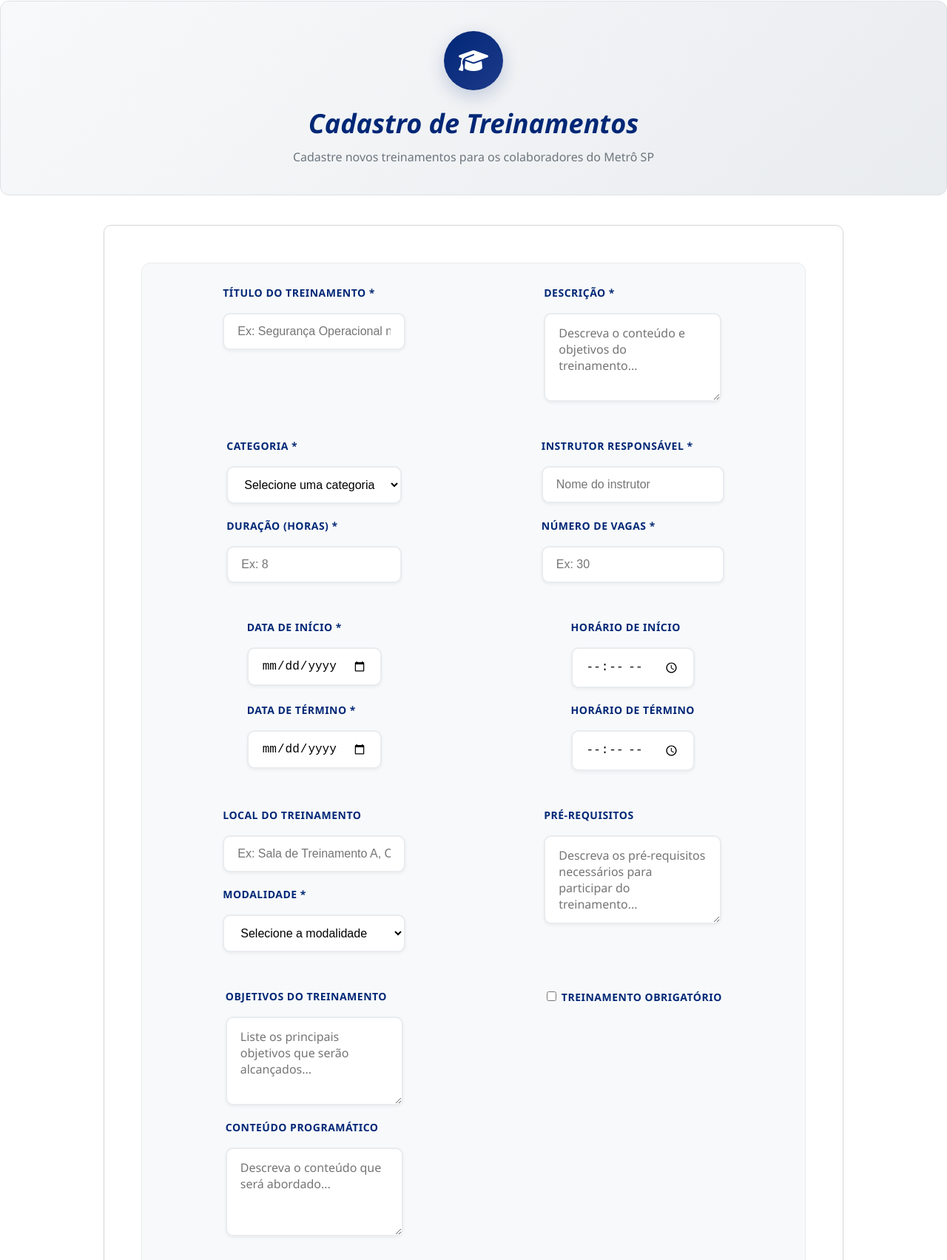
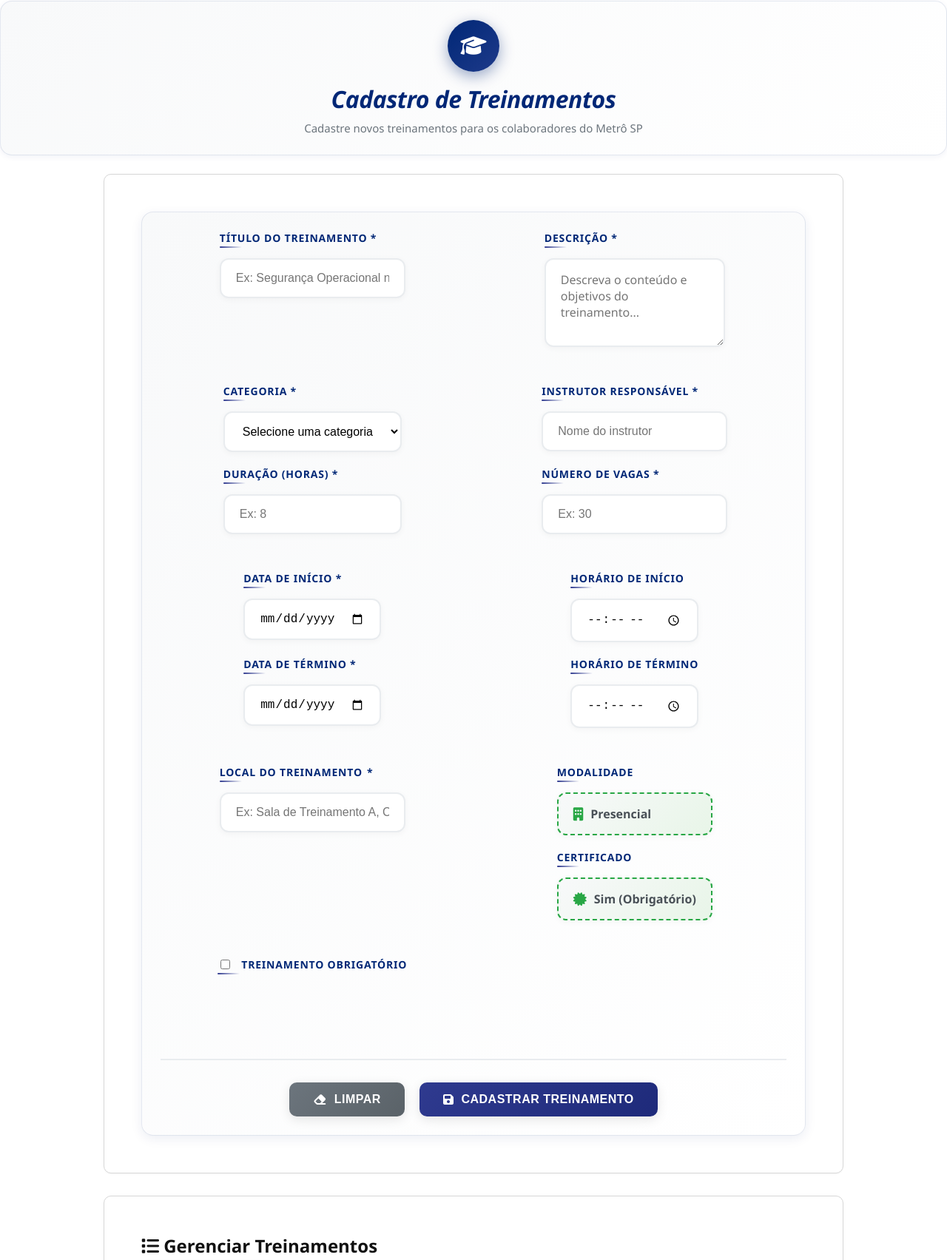
Before and after one commit to facarreri777/2025_maua_pii_t3_sub2_controle_treinamentos_metro_sp, a plain HTML site: page TelaCadastroTreinamentos/cadastro_treinamentos.html in a window 1280 px wide. Shown: the part 229-1932 px from the top of the page at 74% size. Drawn offline with Linux system fonts and the light colour scheme.

Commit message:
update da tela

```diff
--- a/cadastrodetreinamnetos/cadastro_treinamentos.css
+++ b/TelaCadastroTreinamentos/cadastro_treinamentos.css
@@ -238,53 +238,12 @@ body {
     background: #ffffff;
 }
 
-header.topo {
-    background: var(--blue-escuro);
-    color: #fff;
-    padding: 18px 20px;
-    font-size: 26px;
-    font-weight: 700;
-    display: flex;
-    justify-content: space-between;
-    align-items: center;
-    min-height: 70px;
-}
+/* Header styles are inherited from base.css */
 
 
-.btn-logout {
-    background: rgba(255, 255, 255, 0.2);
-    color: white;
-    border: 1px solid rgba(255, 255, 255, 0.3);
-    padding: 8px 15px;
-    border-radius: 6px;
-    font-size: 14px;
-    font-weight: 600;
-    cursor: pointer;
-    transition: all 0.3s;
-    display: flex;
-    align-items: center;
-    gap: 8px;
-}
+/* Button logout styles are inherited from base.css */
 
-.btn-logout:hover {
-    background: rgba(255, 255, 255, 0.3);
-    border-color: rgba(255, 255, 255, 0.5);
-}
-
-/* ===== LOGO DO GOVERNO ===== */
-.logo-governo {
-    background-color: #000;
-    display: flex;
-    justify-content: flex-start;
-    align-items: center;
-    padding: 10px 30px;
-    min-height: 70px;
-}
-
-.logo-governo img {
-    height: 55px;
-    width: auto;
-}
+/* Logo governo styles are inherited from base.css */
 
 
 /* ===== CARD CENTRAL ===== */
@@ -303,44 +262,58 @@ header.topo {
 /* ===== HEADER DA PÁGINA ===== */
 .page-header {
     text-align: center;
-    margin-bottom: 40px;
-    padding: 40px 20px;
-    background: linear-gradient(135deg, #f8f9fa 0%, #e9ecef 100%);
-    border-radius: 12px;
-    border: 1px solid #dee2e6;
+    margin-bottom: 25px;
+    padding: 25px 20px;
+    background: linear-gradient(135deg, #f8f9fa 0%, #ffffff 100%);
+    border-radius: 16px;
+    border: 1px solid rgba(0, 39, 118, 0.1);
+    box-shadow: 0 2px 8px rgba(0, 39, 118, 0.06);
 }
 
 .header-icon {
-    width: 80px;
-    height: 80px;
+    width: 70px;
+    height: 70px;
     background: linear-gradient(135deg, var(--blue-escuro) 0%, #1e3a8a 100%);
     border-radius: 50%;
     display: flex;
     align-items: center;
     justify-content: center;
-    margin: 0 auto 20px;
-    box-shadow: 0 8px 25px rgba(0, 39, 118, 0.2);
+    margin: 0 auto 15px;
+    box-shadow: 0 6px 20px rgba(0, 39, 118, 0.4);
+    transition: all 0.3s ease;
+}
+
+.header-icon:hover {
+    transform: scale(1.05);
+    box-shadow: 0 8px 25px rgba(0, 39, 118, 0.5);
 }
 
 .header-icon i {
-    font-size: 32px;
+    font-size: 28px;
     color: white;
+    transition: transform 0.3s ease;
+}
+
+.header-icon:hover i {
+    transform: scale(1.1);
 }
 
 h1 {
-    margin: 0 0 10px;
-    font-size: 36px;
+    margin: 0 0 8px;
+    font-size: 32px;
     font-weight: 700;
     color: var(--blue-escuro);
     text-align: center;
+    letter-spacing: -0.5px;
 }
 
 p.lead {
     margin: 0;
     color: #6c757d;
-    font-size: 16px;
+    font-size: 15px;
     text-align: center;
     font-weight: 500;
+    line-height: 1.4;
 }
 
 /* ===== FORMULÁRIO ===== */
@@ -348,10 +321,17 @@ p.lead {
     display: grid;
     grid-template-columns: 1fr 1fr;
     gap: 25px;
-    padding: 30px;
-    background: #f8f9fa;
-    border-radius: 12px;
-    border: 1px solid #e9ecef;
+    padding: 25px;
+    background: linear-gradient(135deg, #f8f9fa 0%, #ffffff 100%);
+    border-radius: 16px;
+    border: 1px solid rgba(0, 39, 118, 0.1);
+    box-shadow: 0 4px 15px rgba(0, 39, 118, 0.08);
+    transition: all 0.3s ease;
+}
+
+.form-treinamento:hover {
+    box-shadow: 0 6px 20px rgba(0, 39, 118, 0.12);
+    transform: translateY(-1px);
 }
 
 .form-group.full-width {
@@ -365,23 +345,40 @@ p.lead {
 }
 
 .form-group label {
-    font-weight: 600;
+    font-weight: 700;
     color: var(--blue-escuro);
     font-size: 14px;
     text-transform: uppercase;
-    letter-spacing: 0.5px;
+    letter-spacing: 0.8px;
+    margin-bottom: 8px;
+    display: flex;
+    align-items: center;
+    gap: 6px;
+    position: relative;
+}
+
+.form-group label::after {
+    content: '';
+    position: absolute;
+    bottom: -4px;
+    left: 0;
+    width: 30px;
+    height: 2px;
+    background: linear-gradient(90deg, var(--btn-blue) 0%, transparent 100%);
+    border-radius: 1px;
 }
 
 .form-input,
 .form-select,
 .form-textarea {
-    padding: 14px 18px;
+    padding: 16px 20px;
     border: 2px solid #e9ecef;
-    border-radius: 10px;
+    border-radius: 12px;
     font-size: 16px;
     background: white;
-    transition: all 0.3s ease;
-    box-shadow: 0 2px 4px rgba(0, 0, 0, 0.05);
+    transition: all 0.3s cubic-bezier(0.4, 0, 0.2, 1);
+    box-shadow: 0 2px 8px rgba(0, 0, 0, 0.04);
+    position: relative;
 }
 
 .form-input:focus,
@@ -389,14 +386,45 @@ p.lead {
 .form-textarea:focus {
     outline: none;
     border-color: var(--btn-blue);
-    box-shadow: 0 0 0 3px rgba(47, 58, 143, 0.1);
-    transform: translateY(-1px);
+    box-shadow: 0 0 0 4px rgba(47, 58, 143, 0.15), 0 4px 12px rgba(0, 39, 118, 0.1);
+    transform: translateY(-2px);
+    background: #fafbff;
+}
+
+.form-input:hover,
+.form-select:hover,
+.form-textarea:hover {
+    border-color: rgba(47, 58, 143, 0.3);
+    box-shadow: 0 2px 12px rgba(0, 0, 0, 0.08);
 }
 
 .form-textarea {
     resize: vertical;
     min-height: 120px;
     font-family: inherit;
+}
+
+/* ===== CAMPOS DE EXIBIÇÃO (NÃO EDITÁVEIS) ===== */
+.form-display {
+    padding: 16px 20px;
+    border: 2px solid #e9ecef;
+    border-radius: 12px;
+    font-size: 16px;
+    background: #f8f9fa;
+    color: #495057;
+    font-weight: 600;
+    display: flex;
+    align-items: center;
+    gap: 10px;
+    box-shadow: 0 2px 8px rgba(0, 0, 0, 0.04);
+    border-style: dashed;
+    border-color: #28a745;
+    background: linear-gradient(135deg, #f8f9fa 0%, #e8f5e8 100%);
+}
+
+.form-display i {
+    color: #28a745;
+    font-size: 18px;
 }
 
 /* ===== BOTÕES ===== */
--- a/cadastrodetreinamnetos/cadastro_treinamentos.html
+++ b/TelaCadastroTreinamentos/cadastro_treinamentos.html
@@ -5,6 +5,7 @@
   <meta charset="utf-8" />
   <meta name="viewport" content="width=device-width,initial-scale=1" />
   <title>Cadastro de Treinamentos - Metrô SP</title>
+  <!-- Versão atualizada: Campos obrigatórios e valores padrão configurados -->
 
   <!-- Ícone do Metrô de São Paulo (favicon) -->
   <link rel="icon" type="image/png"
@@ -36,7 +37,7 @@
   </div>
 
   <main class="main-content">
-    <a href="../2025_maua_pii_t3_sub2_controle_treinamentos_metro_sp-tela-home/tela_home.html" class="btn-voltar">
+    <a href="../TelaHome/tela_home.html" class="btn-voltar">
       <i class="fa-solid fa-arrow-left"></i> Voltar ao Dashboard
     </a>
 
@@ -123,42 +124,29 @@
           </div>
 
           <div class="form-row">
-            <div class="form-group">
-              <label for="local">Local do Treinamento</label>
+            <div class="form-group full-width">
+              <label for="local">Local do Treinamento <span id="local-required" style="display: none;">*</span></label>
               <input type="text" id="local" name="local" class="form-input"
                      placeholder="Ex: Sala de Treinamento A, Centro de Capacitação">
             </div>
+          </div>
+
+          <!-- Modalidade e Certificado fixos - não editáveis -->
+          <div class="form-row">
             <div class="form-group">
-              <label for="modalidade">Modalidade *</label>
-              <select id="modalidade" name="modalidade" class="form-select" required>
-                <option value="">Selecione a modalidade</option>
-                <option value="presencial">Presencial</option>
-                <option value="online">Online</option>
-                <option value="hibrido">Híbrido</option>
-              </select>
+              <label>Modalidade</label>
+              <div class="form-display">
+                <i class="fa-solid fa-building"></i> Presencial
+              </div>
+            </div>
+            <div class="form-group">
+              <label>Certificado</label>
+              <div class="form-display">
+                <i class="fa-solid fa-certificate"></i> Sim (Obrigatório)
+              </div>
             </div>
           </div>
 
-          <div class="form-row">
-            <div class="form-group full-width">
-              <label for="requisitos">Pré-requisitos</label>
-              <textarea id="requisitos" name="requisitos" class="form-textarea"
-                        placeholder="Descreva os pré-requisitos necessários para participar do treinamento..."></textarea>
-            </div>
-          </div>
-
-          <div class="form-row">
-            <div class="form-group">
-              <label for="objetivos">Objetivos do Treinamento</label>
-              <textarea id="objetivos" name="objetivos" class="form-textarea"
-                        placeholder="Liste os principais objetivos que serão alcançados..."></textarea>
-            </div>
-            <div class="form-group">
-              <label for="conteudo">Conteúdo Programático</label>
-              <textarea id="conteudo" name="conteudo" class="form-textarea"
-                        placeholder="Descreva o conteúdo que será abordado..."></textarea>
-            </div>
-          </div>
 
           <div class="form-row">
             <div class="form-group">
--- a/cadastrodetreinamnetos/cadastro_treinamentos.js
+++ b/TelaCadastroTreinamentos/cadastro_treinamentos.js
@@ -12,7 +12,7 @@ function logout() {
     if (confirm('Tem certeza que deseja sair do sistema?')) {
         localStorage.removeItem('token');
         localStorage.removeItem('user');
-        window.location.href = '../2025_maua_pii_t3_sub2_controle_treinamentos_metro_sp-tela_login/tela_login.html';
+        window.location.href = '../TelaLogin/tela_login.html';
     }
 }
 
@@ -474,8 +474,9 @@ function validarFormulario(formData) {
         erros.push('Data de término é obrigatória');
     }
 
-    if (!formData.modalidade) {
-        erros.push('Modalidade é obrigatória');
+    // Validar local (obrigatório para todos os treinamentos)
+    if (!formData.local.trim()) {
+        erros.push('Local é obrigatório para treinamentos presenciais');
     }
 
     // Validar datas
@@ -513,11 +514,8 @@ function cadastrarTreinamento(formData) {
         horario_inicio: formData.horario_inicio || null,
         horario_fim: formData.horario_fim || null,
         local: formData.local.trim() || null,
-        modalidade: formData.modalidade,
-        requisitos: formData.requisitos.trim() || null,
-        objetivos: formData.objetivos.trim() || null,
-        conteudo: formData.conteudo.trim() || null,
-        certificado: true, // Todos os treinamentos emitem certificado
+        modalidade: 'presencial', // Fixo: presencial
+        certificado: true, // Fixo: sempre true
         obrigatorio: formData.obrigatorio || false,
         ativo: true,
         data_cadastro: new Date().toISOString()
@@ -541,6 +539,8 @@ function cadastrarTreinamento(formData) {
 function limparFormulario() {
     document.getElementById('formTreinamento').reset();
     ocultarAlertas();
+    // Restaurar valores padrão
+    definirValoresPadrao();
 }
 
 // Mostrar alerta
@@ -598,9 +598,6 @@ function visualizarTreinamento(id) {
             <strong>Período:</strong> ${formatarData(treinamento.data_inicio)} - ${formatarData(treinamento.data_fim)}<br>
             <strong>Modalidade:</strong> ${treinamento.modalidade}<br>
             ${treinamento.local ? `<strong>Local:</strong> ${treinamento.local}<br>` : ''}
-            ${treinamento.requisitos ? `<strong>Pré-requisitos:</strong> ${treinamento.requisitos}<br>` : ''}
-            ${treinamento.objetivos ? `<strong>Objetivos:</strong> ${treinamento.objetivos}<br>` : ''}
-            ${treinamento.conteudo ? `<strong>Conteúdo:</strong> ${treinamento.conteudo}<br>` : ''}
             <strong>Certificado:</strong> ${treinamento.certificado ? 'Sim' : 'Não'}<br>
             <strong>Obrigatório:</strong> ${treinamento.obrigatorio ? 'Sim' : 'Não'}
         `;
@@ -625,11 +622,6 @@ function editarTreinamento(id) {
         document.getElementById('horario_inicio').value = treinamento.horario_inicio || '';
         document.getElementById('horario_fim').value = treinamento.horario_fim || '';
         document.getElementById('local').value = treinamento.local || '';
-        document.getElementById('modalidade').value = treinamento.modalidade;
-        document.getElementById('requisitos').value = treinamento.requisitos || '';
-        document.getElementById('objetivos').value = treinamento.objetivos || '';
-        document.getElementById('conteudo').value = treinamento.conteudo || '';
-        // Certificado sempre true - não precisa definir
         document.getElementById('obrigatorio').checked = treinamento.obrigatorio;
 
         // Remover treinamento da lista (será adicionado novamente ao salvar)
@@ -697,6 +689,24 @@ function exportarTreinamentos() {
     mostrarAlerta('success', 'Exportação', 'Treinamentos exportados com sucesso!');
 }
 
+// Definir valores padrão do formulário
+function definirValoresPadrao() {
+    console.log('Definindo valores padrão...');
+
+    // Configurar campo local como obrigatório (todos os treinamentos são presenciais)
+    const localInput = document.getElementById('local');
+    const localRequired = document.getElementById('local-required');
+    localRequired.style.display = 'inline';
+    localInput.required = true;
+    localInput.setCustomValidity('Local é obrigatório para treinamentos presenciais');
+
+    console.log('Valores padrão definidos:', {
+        modalidade: 'presencial (fixo)',
+        certificado: 'true (fixo)',
+        localRequired: localInput.required
+    });
+}
+
 // Inicializar página
 window.addEventListener('load', async function() {
     // Inicializar dados vazios se necessário
@@ -708,6 +718,9 @@ window.addEventListener('load', async function() {
         carregarTreinamentosConcluidos();
         atualizarContadores();
 
+        // Definir valores padrão
+        definirValoresPadrao();
+
         // Adicionar event listener para o formulário
         document.getElementById('formTreinamento').addEventListener('submit', function(e) {
             e.preventDefault();
@@ -715,12 +728,15 @@ window.addEventListener('load', async function() {
             const formData = new FormData(this);
             const data = Object.fromEntries(formData.entries());
 
-            // Converter checkboxes
-            data.certificado = true; // Sempre true
+            // Definir valores fixos
+            data.modalidade = 'presencial';
+            data.certificado = true;
             data.obrigatorio = document.getElementById('obrigatorio').checked;
 
             if (cadastrarTreinamento(data)) {
                 this.reset();
+                // Restaurar valores padrão após reset
+                definirValoresPadrao();
             }
         });
 
@@ -752,5 +768,6 @@ window.addEventListener('load', async function() {
                 }
             }
         });
+
     }
 });
```
Also changed, not shown: TelaCadastroTreinamentos/imagens/logoGov.png (renamed from cadastrodetreinamnetos/imagens/logoGov.png), styles/notifications.js (line endings or trailing spaces).
